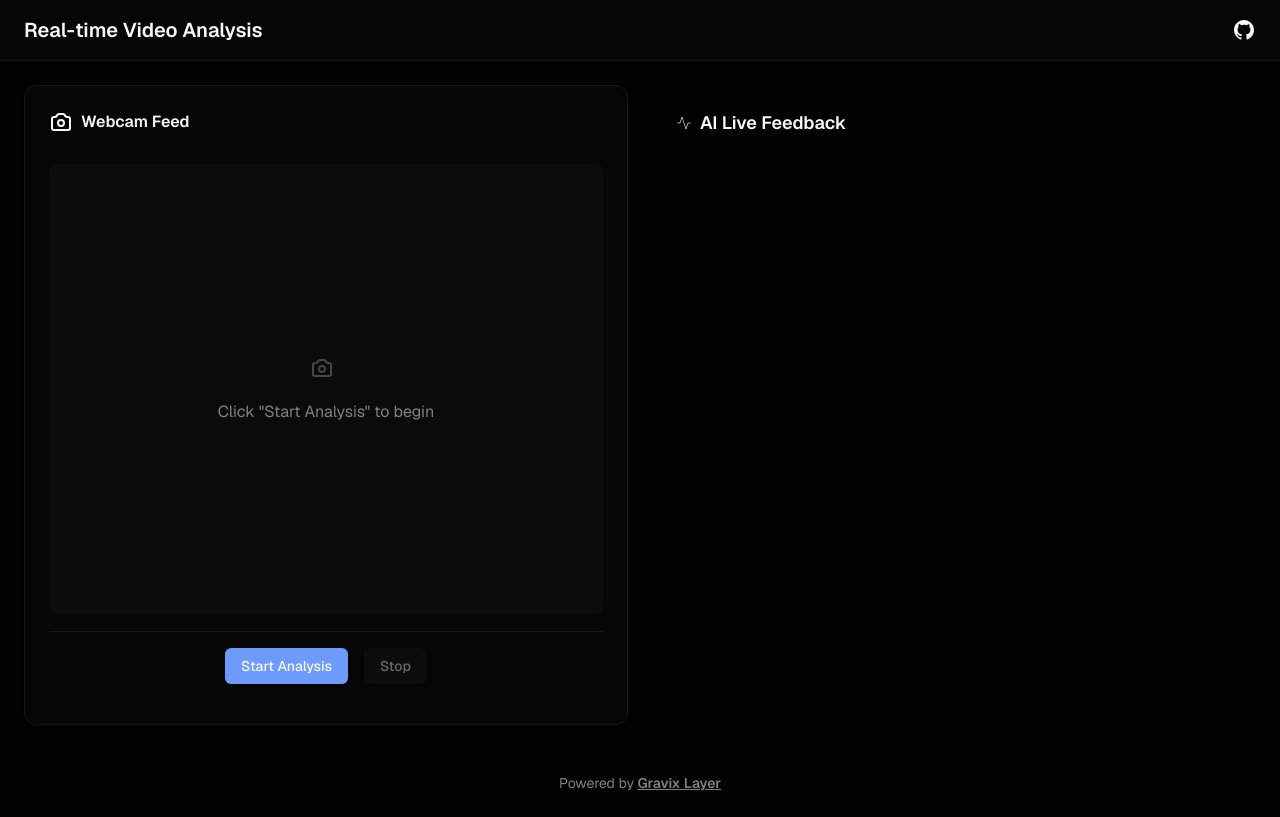
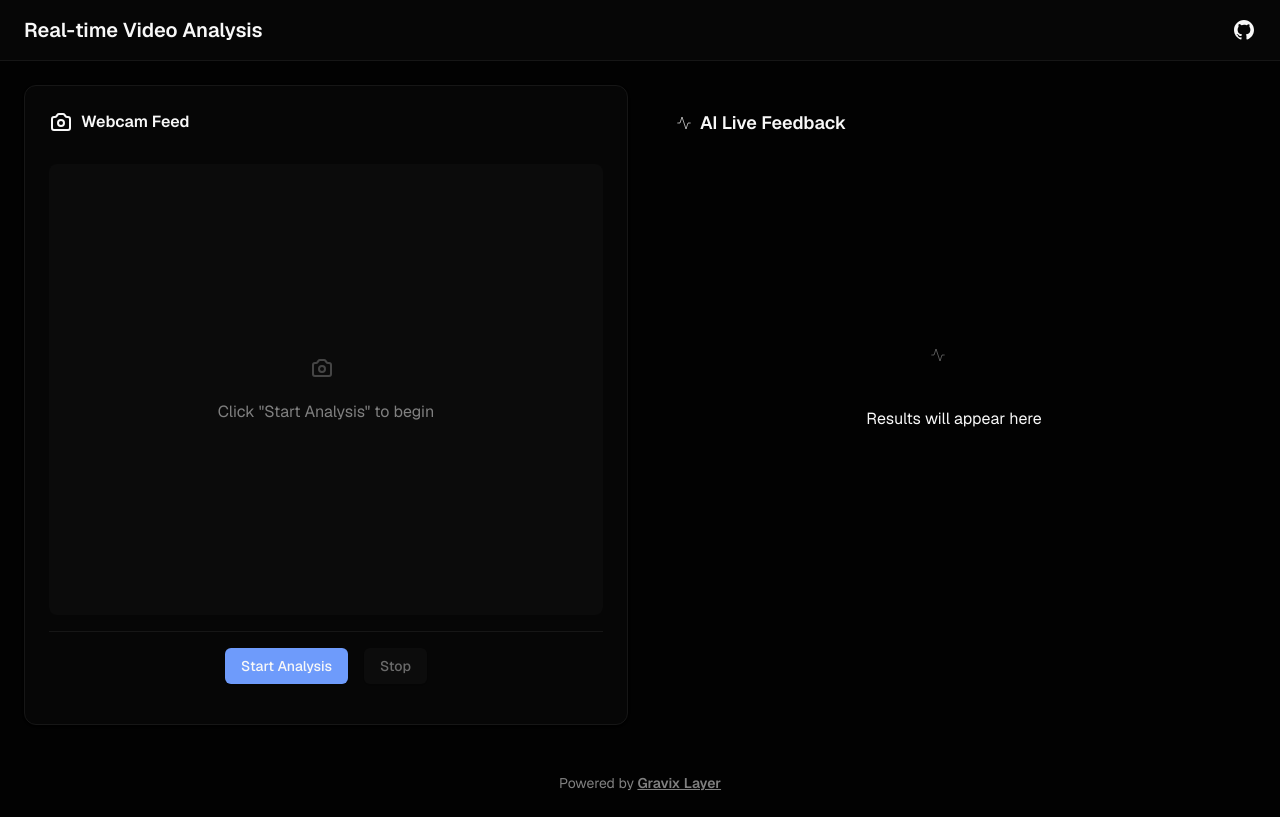
Before and after one commit to gravixlayer/realtime-video-analysis, a Next.js app: page / in a window 1280 px wide. Built offline with nearby package versions, Linux system fonts and the light colour scheme.

Commit message:
Update: UI

```diff
--- a/app/page.tsx
+++ b/app/page.tsx
@@ -123,10 +123,14 @@ function AIFeedbackPanel({
           maxHeight: '520px',
           minHeight: '520px',
           overflow: 'auto',
-          padding: '24px',
+          paddingTop: '24px',
+          paddingLeft: '24px',
+          paddingRight: '24px',
+          paddingBottom: '0px', // Remove bottom padding
           flexShrink: 0
         }}
       >
+        <div style={{ paddingBottom: '24px' }}>
           {/* Live streaming analysis - Always at top */}
           {isProcessing && currentAnalysis && (
             <div
@@ -160,6 +164,23 @@ function AIFeedbackPanel({
               >
                 {currentAnalysis}
               </div>
+            </div>
+          )}
+
+          {/* Empty state */}
+          {analysisResults.length === 0 && !isProcessing && (
+            <div style={{
+              display: 'flex',
+              flexDirection: 'column',
+              alignItems: 'center',
+              justifyContent: 'center',
+              height: '400px',
+              color: 'hsl(var(--muted-foreground))'
+            }}>
+              <div style={{ width: '48px', height: '48px', marginBottom: '12px', opacity: 0.5 }}>
+                <ActivityIcon />
+              </div>
+              <p style={{ textAlign: 'center' }}>Results will appear here</p>
             </div>
           )}
 
@@ -220,6 +241,7 @@ function AIFeedbackPanel({
               </div>
             </div>
           ))}
+        </div>
       </div>
     </div>
   );
```
Lines whose indentation alone changed are shown as unchanged.
